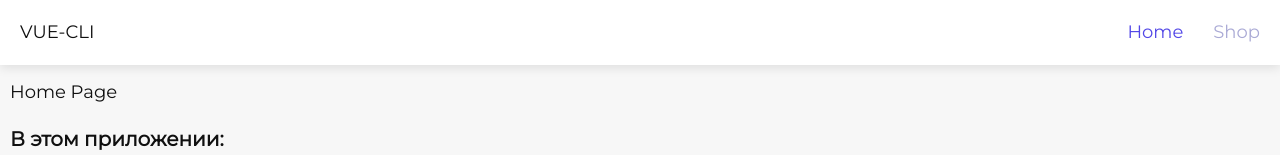
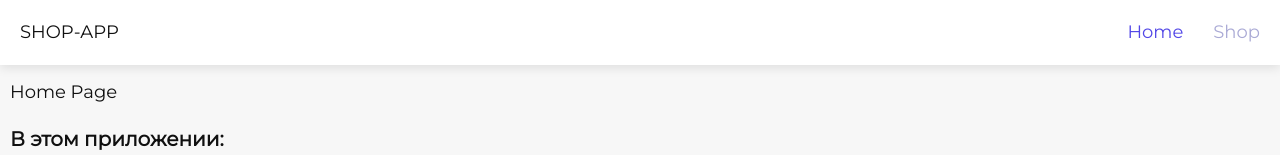
Before and after one commit to lunar616/Shop-App, a Vue app: page / in a window 1280 px wide. Shown: the top 155 px of the page. Built offline with nearby package versions, Linux system fonts and the light colour scheme.

Commit message:
fixed: изменил title

```diff
--- a/src/App.vue
+++ b/src/App.vue
@@ -4,7 +4,7 @@
       <div class="navbar">
         <div class="container">
           <div class="navbar-content">
-            <div class="logo">VUE-CLI</div>
+            <div class="logo">SHOP-APP</div>
             <ul class="navbar-list">
               <li class="navbar-item" v-for="link in links" :key="link.title">
                 <router-link class="navbar-link" :title="link.title" :to="link.url">{{ link.title }}</router-link>
```
